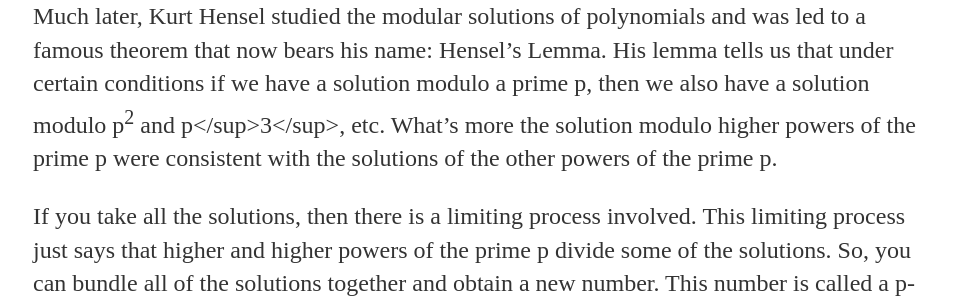
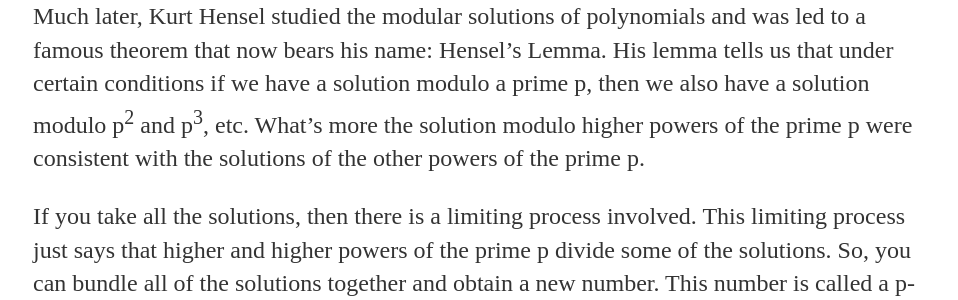
Before and after one commit to shawn-tsosie/shawn-tsosie.github.io, a Jekyll site: the page built from _posts/2018-09-10-p-adic-numbers-part-one.md, in a window 1280 px wide. Shown: the part 1613-1913 px from the top of the page, without its empty margins (159-1117 px from the left). Built offline with Jekyll 4.4.1, drawn with Linux system fonts in a browser that asks for light colours.

Commit message:
Update 2018-09-10-p-adic-numbers-part-one.md

```diff
--- a/_posts/2018-09-10-p-adic-numbers-part-one.md
+++ b/_posts/2018-09-10-p-adic-numbers-part-one.md
@@ -22,7 +22,7 @@ Modular arithmetic is commonly referred to as clock arithmetic, because clock ar
 
 There is a wonderful theorem that allows us to just consider the modular solutions for just prime numbers and powers of prime numbers (for example we just have to consider a solution modulo 3, 9, 27, etc.). This theorem is called the Chinese Remainder Theorem. It gets its name from a Chinese general who used it to quickly count how many soldiers were left in his army after a battle. The general would tell his soldiers to arrange themselves in columns of 3 and he noted the remainder. Then he ordered his soldiers to arrange themselves in columns of 5 and he noted the remainder. He kept going for a few more columns and then used the theorem to obtain an accurate count of his soldiers. (This is easier than aranging them in multiples if you have an incredibly large amount of disciplined soldiers.)
 
-Much later, Kurt Hensel studied the modular solutions of polynomials and was led to a famous theorem that now bears his name: Hensel's Lemma. His lemma tells us that under certain conditions if we have a solution modulo a prime p, then we also have a solution modulo p<sup>2</sup> and p</sup>3</sup>, etc. What's more the solution modulo higher powers of the prime p were consistent with the solutions of the other powers of the prime p.
+Much later, Kurt Hensel studied the modular solutions of polynomials and was led to a famous theorem that now bears his name: Hensel's Lemma. His lemma tells us that under certain conditions if we have a solution modulo a prime p, then we also have a solution modulo p<sup>2</sup> and p<sup>3</sup>, etc. What's more the solution modulo higher powers of the prime p were consistent with the solutions of the other powers of the prime p.
 
 If you take all the solutions, then there is a limiting process involved. This limiting process just says that higher and higher powers of the prime p divide some of the solutions. So, you can bundle all of the solutions together and obtain a new number. This number is called a p-adic number.
 
```
